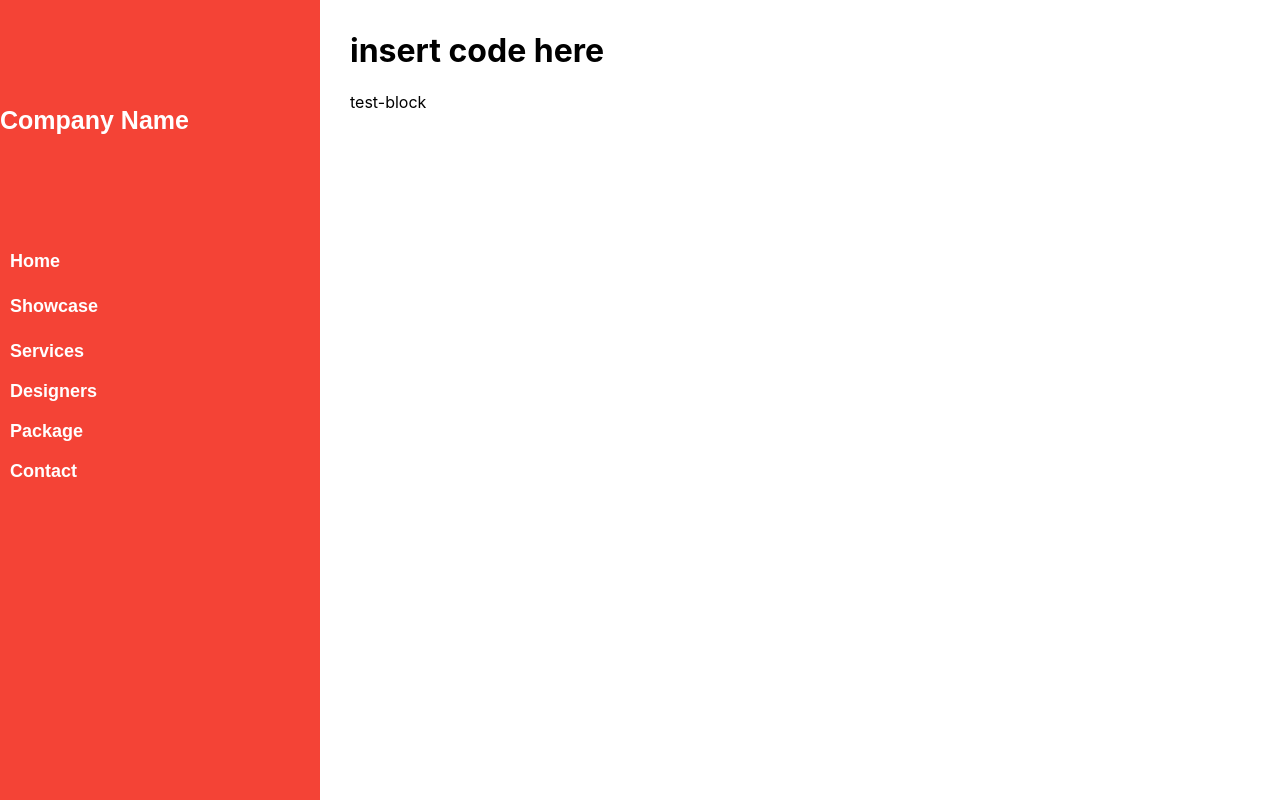
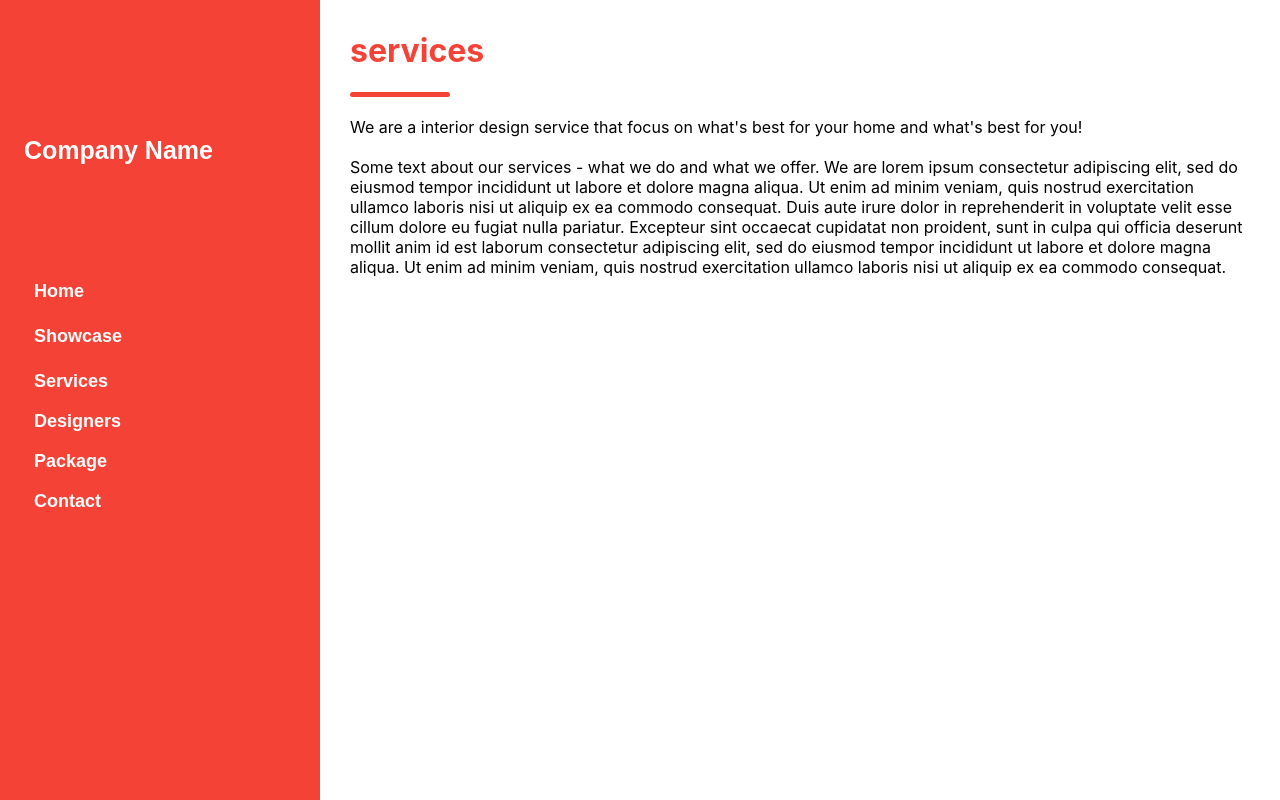
Before and after one commit to Schadrack10/interior-design, a Next.js app: page / in a window 1280 px wide. Built offline with nearby package versions, Linux system fonts and the light colour scheme.

Commit message:
finished services section

```diff
--- a/components/Navbar.jsx
+++ b/components/Navbar.jsx
@@ -8,7 +8,7 @@ const Navbar = () => {
     <nav
       style={{
         color: "white",
-        padding: "30px 24x",
+        padding: "30px 24px",
         fontFamily: "poppins,sans-serif",
         height: "100%",
         width: "100%",
--- /dev/null
+++ b/components/SectionTitle.jsx
@@ -0,0 +1,17 @@
+import React from 'react'
+import Typography from '@mui/material/Typography';
+import Box from '@mui/material/Box';
+
+
+const SectionTitle = (props) => {
+  return (
+      <Box sx={{display:"flex",flexDirection:"column",justifyContent:"flex-start"}}>
+    <h1 style={{color:"#f44336"}}>
+        {props.title}
+    </ h1>
+    <Box  style={{background:"#f44336",height:"5px",border:"none",borderRadius:"20px" , width:"100px"}}></Box>
+    </Box>
+  )
+}
+
+export default SectionTitle
--- /dev/null
+++ b/components/Services.jsx
@@ -0,0 +1,36 @@
+import React from "react";
+import Typography from "@mui/material/Typography";
+import SectionTitle from "./SectionTitle";
+import Box from "@mui/material/Box";
+
+const Services = () => {
+  return (
+    <Box>
+      <SectionTitle title="services" />
+      <Box sx={{margin:"20px 0"}}>
+
+
+      <Typography variant="p" >
+        We are a interior design service that focus on what's best for your home
+        and what's best for you!
+        <br /> <br />
+        Some text about our services - what we do and
+        what we offer. We are lorem ipsum consectetur adipiscing elit, sed do
+        eiusmod tempor incididunt ut labore et dolore magna aliqua. Ut enim ad
+        minim veniam, quis nostrud exercitation ullamco laboris nisi ut aliquip
+        ex ea commodo consequat. Duis aute irure dolor in reprehenderit in
+        voluptate velit esse cillum dolore eu fugiat nulla pariatur. Excepteur
+        sint occaecat cupidatat non proident, sunt in culpa qui officia deserunt
+        mollit anim id est laborum consectetur adipiscing elit, sed do eiusmod
+        tempor incididunt ut labore et dolore magna aliqua. Ut enim ad minim
+        veniam, quis nostrud exercitation ullamco laboris nisi ut aliquip ex ea
+        commodo consequat.
+      </Typography>
+
+
+      </Box>
+    </Box>
+  );
+};
+
+export default Services;
--- a/pages/index.js
+++ b/pages/index.js
@@ -2,6 +2,7 @@ import Head from 'next/head'
 import Box from '@mui/material/Box';
 import Grid from '@mui/material/Grid';
 import Navbar from '../components/Navbar';
+import Services from '../components/Services';
 
 export default function Home() {
   return (
@@ -13,13 +14,10 @@ export default function Home() {
       </Head>
       <Grid container>
         <Grid item md={3} sm={3} xs={12} sx={{ background: '#f44336', height: 'auto' }}>
-          <Navbar title="header" />
+          <Navbar  />
         </Grid>
         <Grid item md={9} sm={9} xs={12} sx={{ height: '100vh', overflowY: 'scroll', padding: " 10px 30px" }}>
-          {/* please insert code here */}
-          <h1>insert code here</h1>
-          {/* delete this box bellow */}
-          <Box sx={{ height: "120vh" }}>test-block</Box>
+            <Services/>
         </Grid>
 
       </Grid>
```
